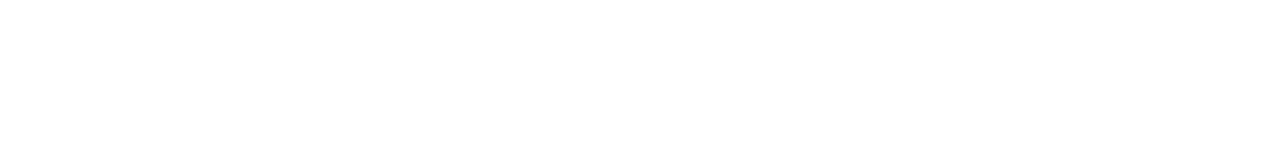
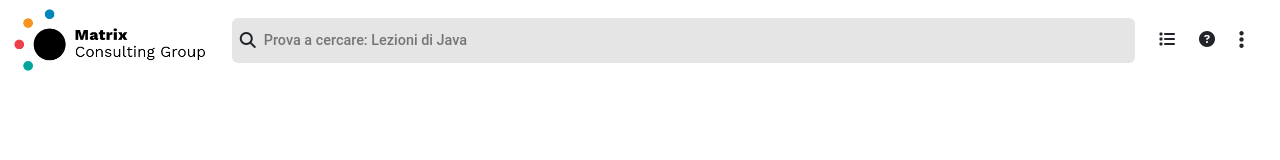
Before and after one commit to marinodilauro/dashboard-project, a plain HTML site: page index.html in a window 1280 px wide. Drawn offline with nearby package versions, Linux system fonts and the light colour scheme; a small style sheet from the web is missing.

Commit message:
Add header

```diff
--- a/assets/css/style.css
+++ b/assets/css/style.css
@@ -0,0 +1,110 @@
+* {
+  margin: 0;
+  padding: 0;
+  box-sizing: border-box;
+}
+
+:root {
+  --db-primary: rgba(5, 30, 52, 1);
+  --db-secondary: rgba(27, 114, 232, 1);
+  --db-secondary_dark: rgba(22, 91, 186, 1);
+  --db-bg_light: rgba(247, 247, 247, 1);
+  --db-bg_lighter: rgba(255, 255, 255, 1);
+  --db-font_light: rgba(255, 255, 255, 1);
+  --db-font_dark: rgba(33, 37, 41, 1);
+  --db-search_bar: rgba(229, 229, 229, 1);
+  --db-bell: rgba(255, 143, 0, 1);
+  --db-table_icon_bg: rgba(242, 101, 81, 1);
+  --db-sidebar_link_hover_bg: rgba(185, 185, 185, 0.5);
+}
+
+/* #region :::: UTILITIES RULES :::: */
+body {
+  height: 100vh;
+  overflow: hidden;
+  font-family: "Roboto", sans-serif;
+}
+
+ul {
+  list-style: none;
+
+  a {
+    text-decoration: none;
+  }
+}
+
+.bg_primary {
+  background-color: var(--db-primary);
+}
+
+.bg_secondary_dark {
+  background-color: var(--db-secondary_dark);
+}
+
+.icon_bg {
+  width: 30px;
+  height: 30px;
+  padding: 0.3rem;
+  background-color: var(--db-table_icon_bg);
+}
+
+/* #endregion :::: UTILITY RULES :::: */
+
+/* #region :::: HEADER RULES :::: */
+
+#site_header {
+
+  background-color: var(--db-bg_lighter);
+
+  .logo {
+    width: 230px;
+    flex-grow: 1;
+  }
+
+  .mobile_logo {
+    max-height: 70%;
+  }
+
+  .search {
+    width: 90%;
+    height: 50px;
+
+    .search_bar {
+      width: 100%;
+      height: 45px;
+      background-color: var(--db-search_bar);
+
+      i {
+        color: var(--db-font_dark);
+        padding: 0.5rem;
+      }
+
+      input[type=search] {
+        width: 100%;
+        background-color: var(--db-search_bar);
+        border: none;
+        outline: none;
+        font-size: 0.9rem;
+        font-weight: 500;
+        line-height: 1px;
+      }
+    }
+  }
+
+  .navbar {
+    flex-grow: 1;
+
+    ul {
+
+      a {
+        color: var(--db-font_dark);
+      }
+
+      .fa-bell {
+        color: var(--db-bell);
+      }
+    }
+  }
+}
+
+/* #endregion :::: HEADER RULES :::: */
--- a/index.html
+++ b/index.html
@@ -8,10 +8,9 @@
     <link
       href="https://cdn.jsdelivr.net/npm/bootstrap@5.3.3/dist/css/bootstrap.min.css"
       rel="stylesheet"
-      integrity="sha384-T3c6CoIi6uLrA9TneNEoa7RxnatzjcDSCmG1MXxSR1GAsXEV/Dwwykc2MPK8M2HN"
+      integrity="sha384-QWTKZyjpPEjISv5WaRU9OFeRpok6YctnYmDr5pNlyT2bRjXh0JMhjY6hW+ALEwIH"
       crossorigin="anonymous"
     />
-
     <!-- Fontawesome link -->
     <link
       rel="stylesheet"
@@ -23,5 +22,83 @@
 
     <link rel="stylesheet" href="./assets/css/style.css" />
   </head>
-  <body></body>
+  <body>
+    <!-- Header -->
+    <header id="site_header" class="d-flex justify-content-center py-2">
+      <div class="container-fluid d-flex align-items-center me-4">
+        <!-- Logo -->
+
+        <div class="logo d-flex align-items-center">
+          <img
+            class="d-none d-lg-block img-fluid"
+            src="./assets/img/logo.png"
+            alt=""
+          />
+          <img
+            class="mobile_logo d-lg-none img-fluid"
+            src="./assets/img/mobile-logo.png"
+            alt=""
+          />
+        </div>
+
+        <!-- Search bar -->
+
+        <div class="search d-flex align-items-center px-4">
+          <div class="search_bar rounded d-flex align-items-center">
+            <i class="fa-solid fa-magnifying-glass"></i>
+            <input
+              type="search"
+              placeholder="Prova a cercare: Lezioni di Java"
+            />
+          </div>
+        </div>
+
+        <!-- Navbar -->
+
+        <nav class="navbar navbar-expand-sm navbar-light">
+          <ul class="navbar-nav d-flex justify-content-between gap-4">
+            <li class="nav-item d-none d-lg-block">
+              <a class="nav-link p-0" href="#" aria-current="page">
+                <i class="fa-solid fa-list"></i>
+              </a>
+            </li>
+            <li class="nav-item d-none d-lg-block">
+              <a class="nav-link p-0" href="#" aria-current="page">
+                <i class="fa-solid fa-circle-question"></i>
+              </a>
+            </li>
+
+            <!-- Dropdown -->
+            <li class="nav-item dropdown">
+              <a
+                class="nav-link p-0"
+                href="#"
+                id="dropdown"
+                data-bs-toggle="dropdown"
+                aria-haspopup="true"
+                aria-expanded="false"
+              >
+                <i class="fa-solid fa-lg fa-ellipsis-vertical"></i>
+              </a>
+              <div
+                class="dropdown-menu dropdown-menu-end"
+                aria-labelledby="dropdown"
+              >
+                <a class="dropdown-item" href="#">Profilo</a>
+                <a class="dropdown-item" href="#">Fatturazione</a>
+                <a class="dropdown-item" href="#">Logout</a>
+              </div>
+            </li>
+          </ul>
+        </nav>
+      </div>
+    </header>
+
+    <!-- Bootstrap JS link -->
+    <script
+      src="https://cdn.jsdelivr.net/npm/bootstrap@5.3.3/dist/js/bootstrap.bundle.min.js"
+      integrity="sha384-YvpcrYf0tY3lHB60NNkmXc5s9fDVZLESaAA55NDzOxhy9GkcIdslK1eN7N6jIeHz"
+      crossorigin="anonymous"
+    ></script>
+  </body>
 </html>
```
Also changed, not shown: assets/img/logo-mobile.png (added), assets/img/logo.png (added).
